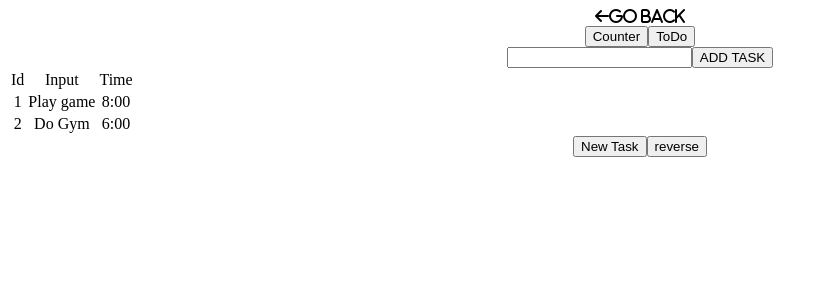
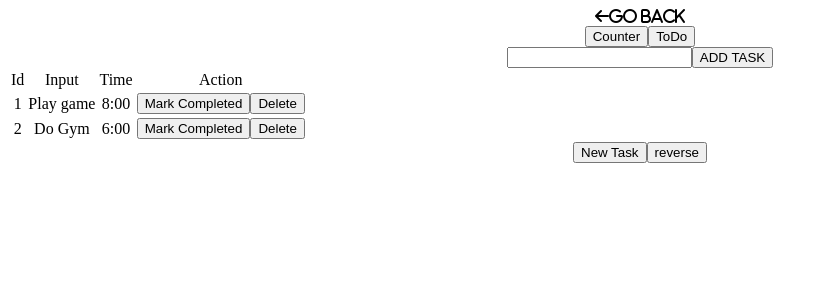
Before and after one commit to kiranbhavanam/Counter-React, a React (Create React App) app: page / in a window 1280 px wide. Both pictures are taken after a click on the button "ToDo". Shown: the top 300 px of the page, without its empty margins (0-825 px from the left). Built offline with nearby package versions, Linux system fonts and the light colour scheme.

Commit message:
Added action column

```diff
--- a/src/Components/Todo.jsx
+++ b/src/Components/Todo.jsx
@@ -1,11 +1,19 @@
 import React, { useState } from "react";
 
 const List = (props) => {
+  const completedHandler=()=>{
+
+  }
   return (
     <tr className=" hover:bg-gray-200 shadow-white shadow-sm transition duration-300">
       <td className="py-2 px-4 text-blue-600 font-medium">{props.id}</td>
       <td className="py-2 px-4 text-gray-800">{props.desc}</td>
-      <td className="py-2 px-4 text-gray-600">{props.time}</td>
+      <td className="py-2 pl-4 text-gray-600">{props.time}</td>
+      <td className="py-2 pr-4 text-gray-600">
+        <button className="border font-extralight text-sm px-2 py-1 bg-blue-100 mr-2 shadow-md" onClick={completedHandler}>Mark Completed</button>
+        <button className="border font-extralight text-sm px-2 py-1 bg-blue-100 shadow-md">Delete</button>
+      </td>
+
     </tr>
   );
 };
@@ -71,6 +79,9 @@ const Todo = () => {
             <td className="py-2 px-4 border-b-2 border-gray-300 bg-blue-100 text-center text-gray-600 uppercase font-semibold text-sm">
               Time
             </td>
+            <td className="py-2 px-4 border-b-2 border-gray-300 bg-blue-100 text-center text-gray-600 uppercase font-semibold text-sm">
+              Action
+            </td>
           </tr>
         </thead>
         <tbody>
```
